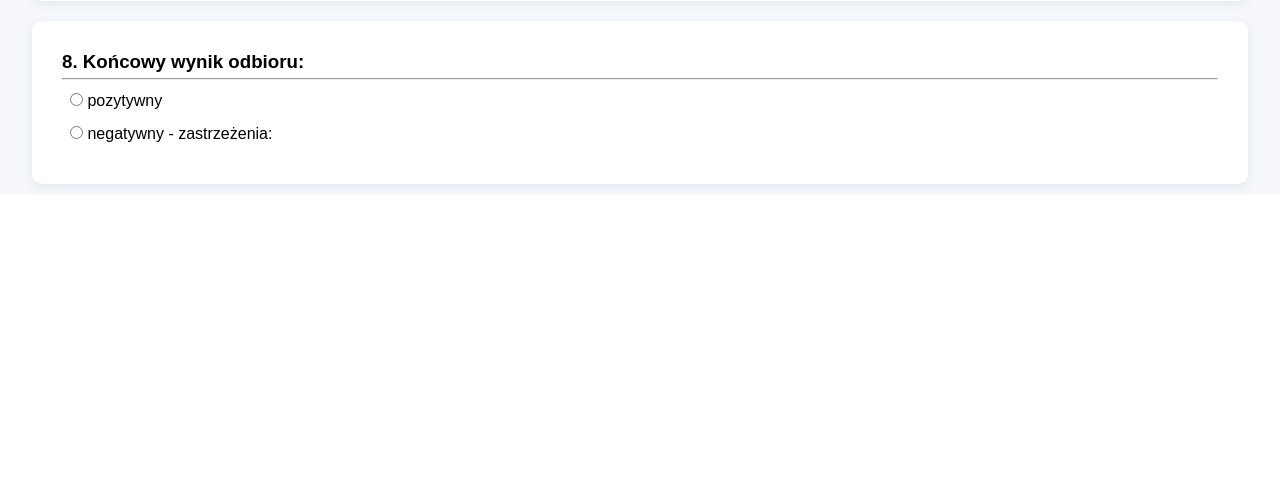
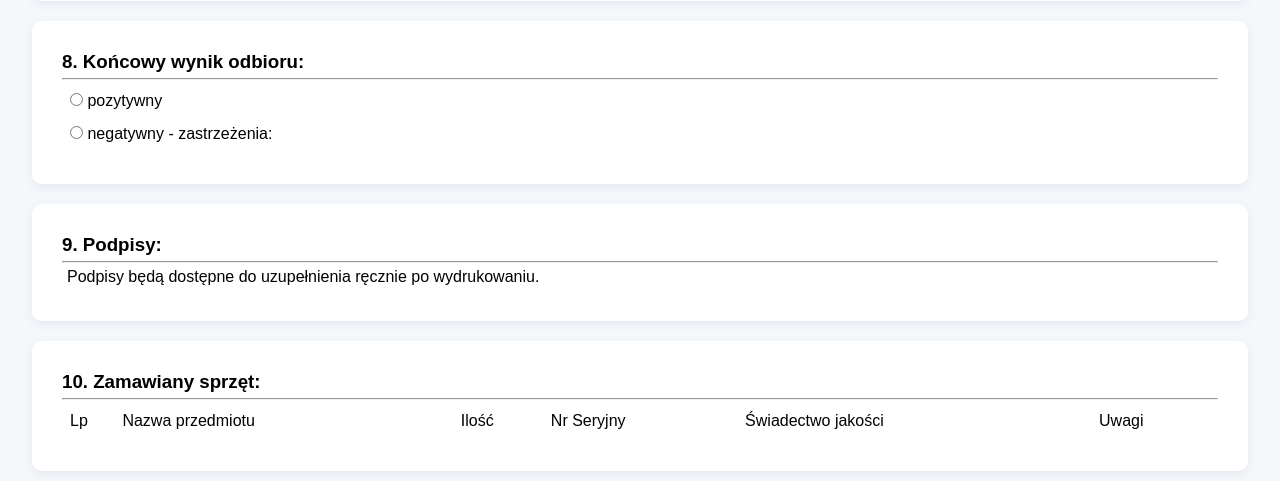
Before and after one commit to iAttaquer/Rap-steam-Protocol, a Django app: template rapsteam/common/templates/wybor_szkoly2.html in a window 1280 px wide. Shown: the part 1370-1851 px from the top of the page. Before the commit the page ends 1562 px from the top, so only its background shows below. Run offline with Django 3.2, Linux system fonts and the light colour scheme; the template is opened without the code that fills it: most values are stand-ins (such as "Sample title", 1, 10 or a date in 2020).

Commit message:
pomyliłem gałęzie

```diff
--- a/rapsteam/common/templates/wybor_szkoly2.html
+++ b/rapsteam/common/templates/wybor_szkoly2.html
@@ -202,6 +202,25 @@
                 </tr>
             </table>
         </div>
+        <div class="block-rect">
+            <h3>9. Podpisy:</h3>
+            <hr>
+            <p style="margin: 5px;">Podpisy będą dostępne do uzupełnienia ręcznie po wydrukowaniu.</p>
+        </div>
+        <div class="block-rect">
+            <h3>10. Zamawiany sprzęt:</h3>
+            <hr>
+            <table id="przedmioty">
+                <tr>
+                    <td>Lp</td>
+                    <td>Nazwa przedmiotu</td>
+                    <td>Ilość</td>
+                    <td>Nr Seryjny</td>
+                    <td>Świadectwo jakości</td>
+                    <td>Uwagi</td>
+                </tr>
+            </table>
+        </div>
     </div>
     <script>
         const kompl_tak = document.querySelector('input[name="kompl_tak"][value="kompl_tak"]');
```
Also changed, not shown: rapsteam/db.sqlite3.
